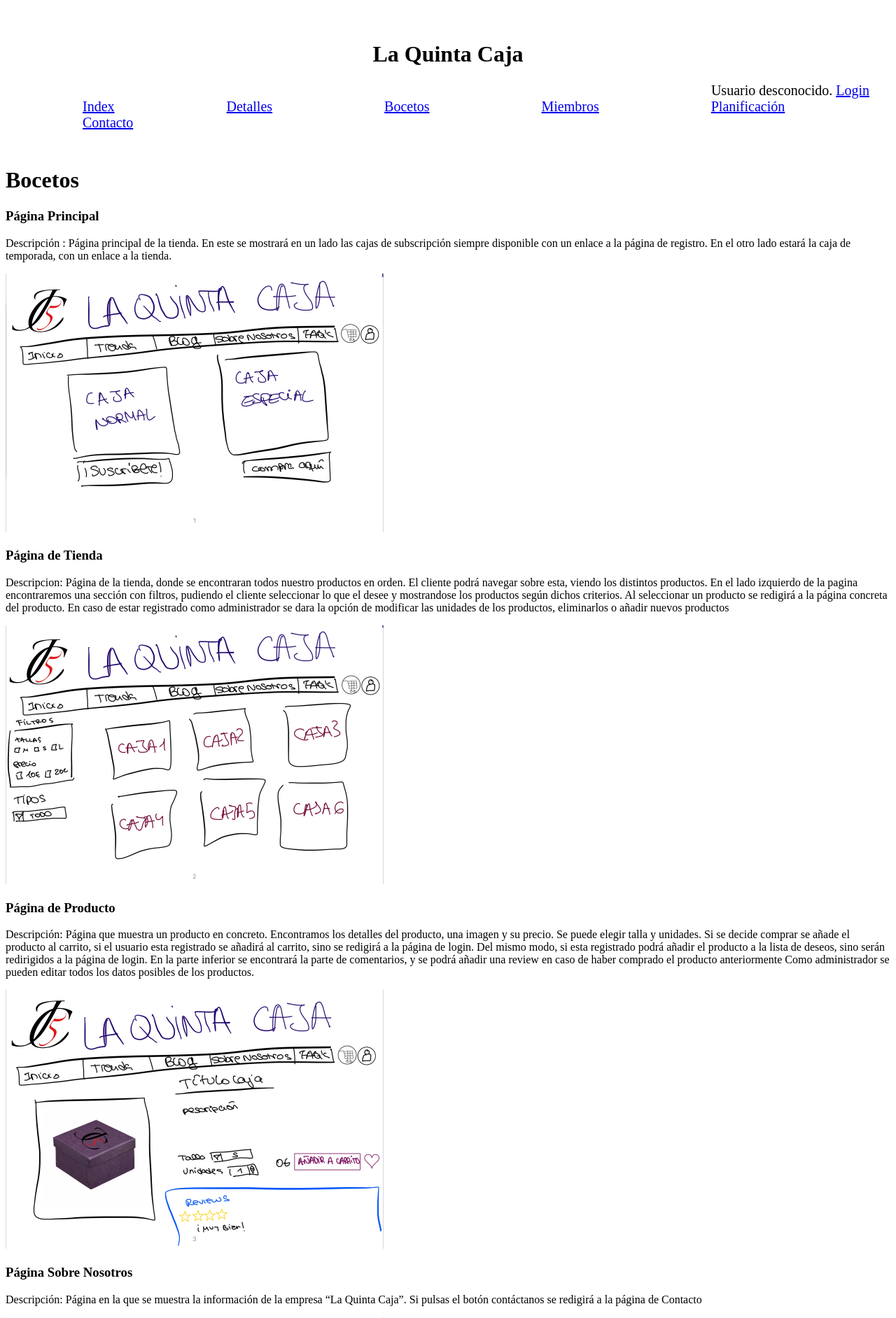
After one commit to alexpareja/AplicacionesWeb, a PHP site: page /bocetos.php in a window 1280 px wide. The commit adds this page. Shown: the top 1884 px of the page at 70% size. Run offline with PHP 8.4, Linux system fonts and the light colour scheme.

Commit message:
.php y cabecera

```diff
--- a/bocetos.html
+++ b/bocetos.php
@@ -6,36 +6,28 @@
 	<meta charset="utf-8">
 </head>
 <body>
-	<h2>Páginas</h2>
-    <div id="páginas">
-      <ul>
-        <li><a href="index.html">Index</a></li>
-        <li><a href="detalles.html">Detalles</a></li>
-        <li><a href="bocetos.html">Bocetos</a></li>
-        <li><a href="miembros.html">Miembros</a></li>
-        <li><a href="planificacion.html">Planificación</a></li>
-        <li><a href="contacto.html">Contacto</a></li>
-      </ul>
-    </div>
+
+	<?php
+		include("includes/comun/cabecera.php");
+	?>
+
 	<h1> Bocetos </h1>
 	<h3> Página Principal </h3>
 	<p> Descripción : Página principal de la tienda. En este se mostrará en un lado las cajas de subscripción siempre disponible
-	 con un enlace a la página de registro. En el otro lado estará la caja de temporada, con un enlace a la tienda. En la barra superior
-	 encontramos las páginas principales a las que se puede acceder haciendo click</p>
+	 con un enlace a la página de registro. En el otro lado estará la caja de temporada, con un enlace a la tienda.</p>
 	<img class="boceto" src="img/b_PPrincipal.png" alt="Boceto de la Pagina Principal">
 
 	<h3> Página de Tienda </h3>
 	<p> Descripcion: Página de la tienda, donde se encontraran todos nuestro productos en orden. El cliente podrá navegar sobre esta, viendo los
 	distintos productos. En el lado izquierdo de la pagina encontraremos una sección con filtros, pudiendo el cliente seleccionar lo que el desee
-	y mostrandose los productos según dichos criterios. Al seleccionar un producto se redigirá a la página concetra del producto.
-	En la barra superior encontramos las páginas principales a las que se puede acceder haciendo click. En caso de estar registrado como administrador
-	se dara la opción de modificar las unidades de los productos, eliminarlos o añadir nuevos productos</p>
+	y mostrandose los productos según dichos criterios. Al seleccionar un producto se redigirá a la página concreta del producto.  En caso de estar
+	registrado como administrador se dara la opción de modificar las unidades de los productos, eliminarlos o añadir nuevos productos</p>
 	<img class="boceto" src="img/b_Tienda.png" alt="Boceto de la Tienda">
 
 	<h3> Página de Producto </h3>
 	<p> Descripción: Página que muestra un producto en concreto. Encontramos los detalles del producto, una imagen y su precio. Se puede elegir
 		talla y unidades. Si se decide comprar se añade el producto al carrito, si el usuario esta registrado se añadirá al carrito, sino se redigirá
-		a la página de login. Del mismo modo, si esta registrado podrá añadir el producto a la lista de deseaos, sino serán redirigidos a la página de
+		a la página de login. Del mismo modo, si esta registrado podrá añadir el producto a la lista de deseos, sino serán redirigidos a la página de
 		login. En la parte inferior se encontrará la parte de comentarios, y se podrá añadir una review en caso de haber comprado el producto anteriormente
 		Como administrador se pueden editar todos los datos posibles de los productos. </p>
 	<img class="boceto" src="img/b_PProducto.png" alt="Boceto de Pag de producto">
@@ -62,14 +54,14 @@
 	<img class="boceto" src="img/b_PPost.png" alt="Boceto de la Pagina de Post del Blog">
 
 	<h3> Página de Mi Usuario</h3>
-	<p> Descripción: En caso de estar registrado se mostrarán los datos del usuario (nombre, email, comprar y su tipo de suscripción,
+	<p> Descripción: En caso de estar registrado se mostrarán los datos del usuario (nombre, email, compras y su tipo de suscripción,
 	que podrá cambiar si desea en la misma página). Desde esta página se puede acceder a la lista de deseos del usuario.  </p>
 	<img class="boceto" src="img/b_PUsuario.png" alt="Boceto de la Pagina de Mi Usuario">
 
 	<h3> Página de Registro</h3>
-	<p> Descripción: Si el usuario ya está registrado se le redirigirá a la página de usuario. Se pide introducir los datos personales
-	(nombre, apellidos, email, contraseña, dirección y la casilla de aceptar términos y condiciones). Al pulsar el botón registrarse se
-	registra el usuario (en caso de que no haya ningún error) Sino, se mostrará el error que el usuario deberá corregir para poder registrarse.</p>
+	<p> Descripción: Se pide introducir los datos personales (nombre, apellidos, email, contraseña, dirección y la casilla de aceptar términos
+	y condiciones). Al pulsar el botón registrarse se registra el usuario (en caso de que no haya ningún error). Si no, se mostrará el error que
+	el usuario deberá corregir para poder registrarse.</p>
 	<img class="boceto" src="img/b_PRegistro.png" alt="Boceto de la Pagina de Registro">
 
 	<h3> Página de Carrito</h3>
--- /dev/null
+++ b/css/cabecera.css
@@ -0,0 +1,26 @@
+div#cabecera {
+	padding: 30px;
+	height: 150px;
+	text-align: center;
+}
+
+
+div.saludo {
+	width: 100%;
+	text-align: right;
+	font-size:20px;
+}
+
+
+ul.horizontal{
+margin:0;
+padding:0;
+}
+
+ul.horizontal li{
+font-size:20px;
+display:block;
+float:left;
+padding:0 80px;
+
+}
--- /dev/null
+++ b/includes/comun/cabecera.php
@@ -0,0 +1,32 @@
+<!DOCTYPE html>
+<html>
+<head>
+	<link rel="stylesheet" type="text/css" href="css/cabecera.css" />
+	<meta charset="utf-8">
+	<title>Cabecera</title>
+</head>
+
+
+<div id="cabecera">
+	<h1>La Quinta Caja</h1>
+
+	<?php
+		if(!isset($_SESSION["login"])){
+			echo "<div class='saludo'>Usuario desconocido. <a href='login.php'>Login</a>	</div>";
+		}
+		else{
+			echo "<div class='saludo'>Bienvenido, {$_SESSION['nombre']}. <a href='logout.php'>Logout</a></div>";
+		}
+	?>
+			<div id="páginas">
+			<ul class='horizontal'>
+				<li><a href="index.php">Index</a></li>
+				<li><a href="detalles.php">Detalles</a></li>
+				<li><a href="bocetos.php">Bocetos</a></li>
+				<li><a href="miembros.php">Miembros</a></li>
+				<li><a href="planificacion.php">Planificación</a></li>
+				<li><a href="contacto.php">Contacto</a></li>
+			</ul>
+		</div>
+
+</div>
```
Also changed, not shown: contacto.php (renamed from contacto.html, +3 -11 lines), detalles.php (renamed from detalles.html, +3 -11 lines), index.php (renamed from index.html, +3 -11 lines), miembros.php (renamed from miembros.html, +3 -11 lines), planificacion.php (renamed from planificacion.html, +3 -11 lines).
